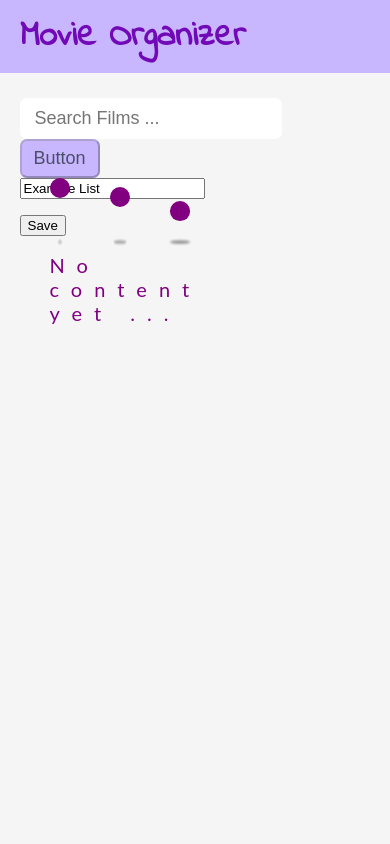
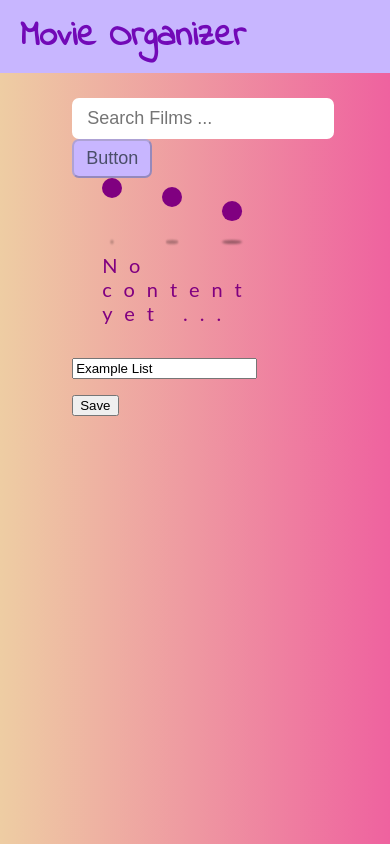
Before and after one commit to madinaalizada/MovieOrganizer, a React (Create React App) app: page / in a window 390 px wide. Built offline with nearby package versions, Linux system fonts and the light colour scheme.

Commit message:
movies responsive 50 percent fixed

```diff
--- a/src/global.css
+++ b/src/global.css
@@ -1,10 +1,11 @@
-@import url('https://fonts.googleapis.com/css2?family=Roboto:wght@400;500;700;900&display=swap');
+@import url("https://fonts.googleapis.com/css2?family=Roboto:wght@400;500;700;900&display=swap");
 body {
   margin: 0;
   padding: 0;
-  box-sizing: border-box;
-  font-family: 'Roboto', sans-serif;
-  background-color: #f5f5f5;
+  font-family: "Roboto", sans-serif;
+  background: #EECDA3;
+  background: -webkit-linear-gradient(to left, #EF629F, #EECDA3);
+  background: linear-gradient(to left, #EF629F, #EECDA3);
   overflow: auto;
 }
 
--- a/src/layouts/MainPage.module.css
+++ b/src/layouts/MainPage.module.css
@@ -19,6 +19,20 @@
 @media (max-width: 530px) {
     .mainPage {
         flex-direction: column;
-        padding: 20px auto;
+        justify-content: center;
+        align-content: center;
+    }
+    .movies {
+        width: 70%;
+    }
+    .favorites {
+        margin-top: 180px;
     }
 }
+
+@media (max-width: 320px) {
+    .mainPage {
+        padding: 5px 10px;
+        align-content: flex-start;
+    }
+}
```
